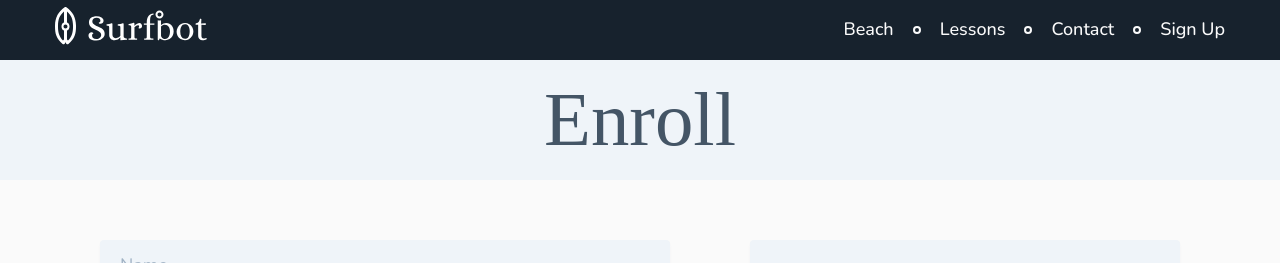
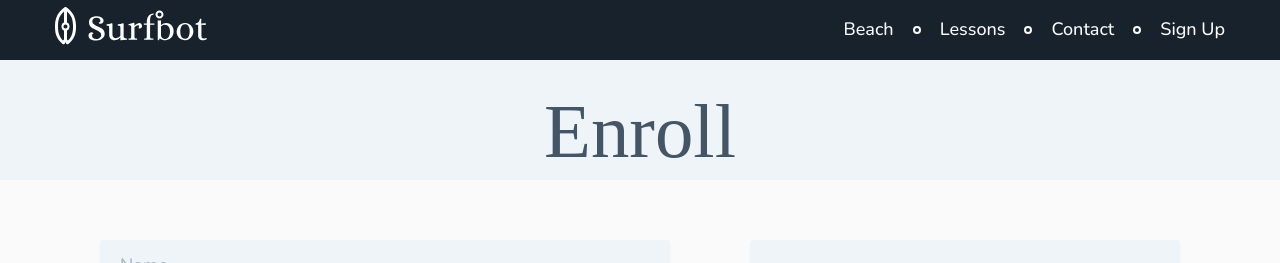
Before and after one commit to di-lc/surfbot, a plain HTML site: page enroll.html in a window 1280 px wide. Shown: the top 263 px of the page. Drawn offline with nearby package versions, Linux system fonts and the light colour scheme; a web font is replaced by a local one.

Commit message:
Update enroll section: h1 spacing, alignments and content translation

```diff
--- a/css/enroll/enroll.css
+++ b/css/enroll/enroll.css
@@ -22,7 +22,6 @@
 /* --- Section wrapper --- */
 .enroll-section {
   background-color: var(--color-surface);
-  background-image: url(../icones/bg-icones.svg);
   background-repeat: no-repeat;
   background-position: right center;
   background-size: auto;
@@ -39,7 +38,7 @@
   display: flex;
   align-items: center;
   justify-content: center;
-  padding: 0 var(--padding-horizontal);
+  padding: 65px  var(--padding-horizontal) var(--margin-bottom);
 }
 
 .enroll-title h1 {
@@ -48,6 +47,7 @@
   font-weight: 100;
   color: var(--color-secondary);
   line-height: var(--lh-title);
+  margin: 0;
 }
 
 /* --- Container for form + sidebar --- */
```
